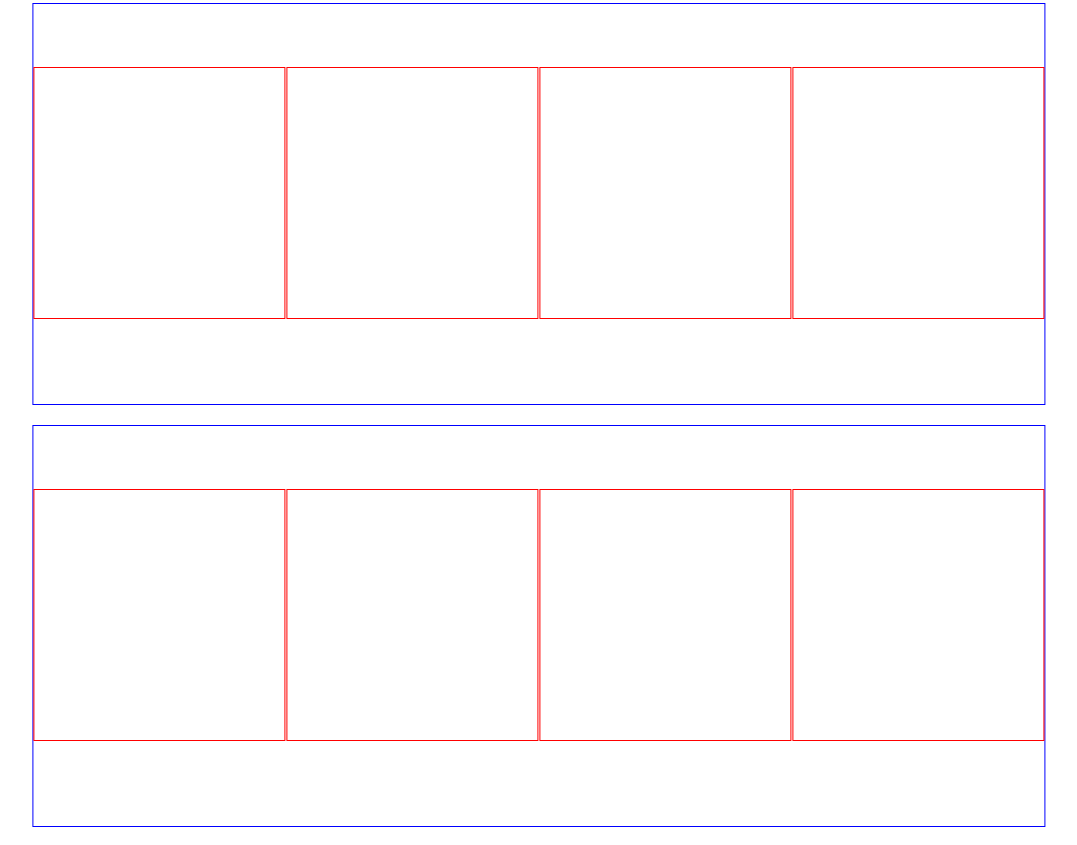
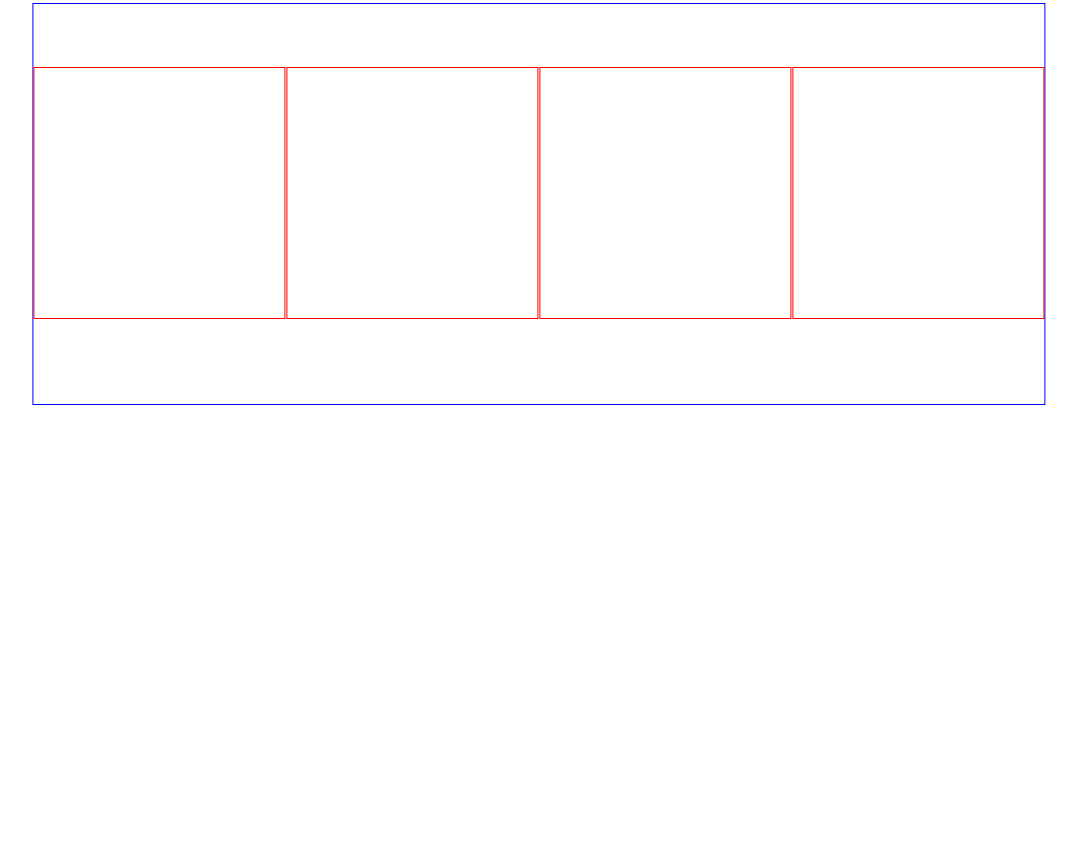
Before and after one commit to JessB1202/Kota-Meeko-s, a plain HTML site: page index.html in a window 1280 px wide. Shown: the part 999-1844 px from the top of the page, without its empty margins (111-1188 px from the left). After the commit the page ends 1422 px from the top, so only its background shows below. Drawn offline with Linux system fonts and the light colour scheme.

Commit message:
test? This makes no sense

```diff
--- a/index.html
+++ b/index.html
@@ -36,15 +36,6 @@
         <div class="product"></div>
         <div class="product"></div>
     </div>
-    <div class="accessories" id="accessoriesCategory">
-        <div class="product"></div>
-        <div class="product"></div>
-        <div class="product"></div>
-        <div class="product"></div>
-    </div>
-
-
-
 
 
     <script src="script.js"></script>
```
